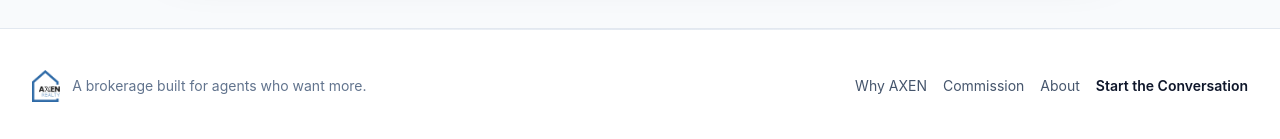
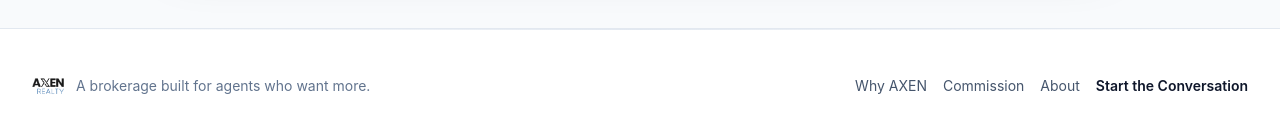
Before and after one commit to andres0921/axen-realty-recruiting-site, a React (Vite) app: page / in a window 1280 px wide. Shown: the part 6095-6234 px from the top of the page. Built offline with nearby package versions, Linux system fonts and the light colour scheme.

Commit message:
Update App.jsx

```diff
--- a/src/App.jsx
+++ b/src/App.jsx
@@ -817,7 +817,7 @@ function Footer({ calendlyUrl, onNavClick, trackEvent }) {
           className="flex items-center gap-3"
         >
           <img
-            src="/axen-logo.png"
+            src="axen-realty-horizontal.png"
             alt="AXEN Realty"
             className="h-6 sm:h-7 md:h-8 w-auto opacity-90 transition-opacity duration-300 hover:opacity-100"
           />
```
